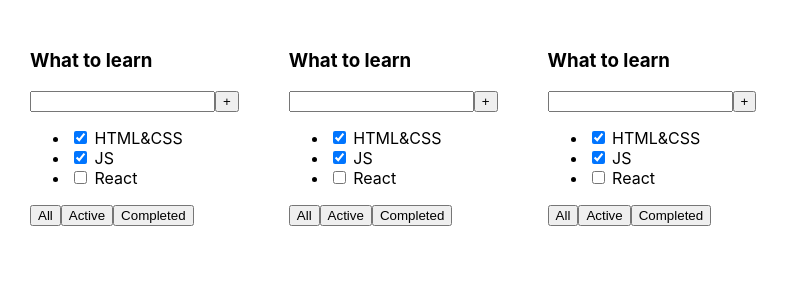
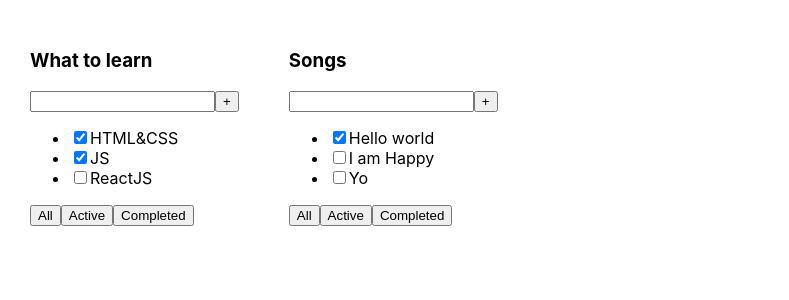
Before and after one commit to MariaStepanyan/microtasks, a React (Create React App) app: page / in a window 1280 px wide. Shown: the top 300 px of the page, without its empty margins (0-789 px from the left). Built offline with nearby package versions, Linux system fonts and the light colour scheme.

Commit message:
Components/ map/ ?: / refacter

```diff
--- a/src/App.tsx
+++ b/src/App.tsx
@@ -1,13 +1,22 @@
 import React from 'react'
 import './App.css'
-import { Todolist } from './Todolist'
+import { TasksType, Todolist } from './Todolist'
 
 function App() {
+  const tasks1: Array<TasksType> = [
+    { id: 1, title: 'HTML&CSS', isDone: true },
+    { id: 2, title: 'JS', isDone: true },
+    { id: 3, title: 'ReactJS', isDone: false },
+  ]
+  const tasks2: Array<TasksType> = [
+    { id: 1, title: 'Hello world', isDone: true },
+    { id: 2, title: 'I am Happy', isDone: false },
+    { id: 3, title: 'Yo', isDone: false },
+  ]
   return (
     <div className="App">
-      <Todolist />
-      <Todolist />
-      <Todolist />
+      <Todolist title="What to learn" tasks = {tasks1}/>
+      <Todolist title="Songs" tasks = {tasks2}/>
     </div>
   )
 }
--- /dev/null
+++ b/src/Button.tsx
@@ -0,0 +1,9 @@
+import React, { FC } from 'react'
+
+type ButtonPropstype = {
+  text: string
+}
+
+export const Button: FC<ButtonPropstype> = ({ text }) => {
+  return <button>{text}</button>
+}
--- a/src/Todolist.tsx
+++ b/src/Todolist.tsx
@@ -1,26 +1,41 @@
-export function Todolist() {
+import React, { FC } from 'react'
+import { Button } from './Button'
+
+export type TasksType = {
+  id: number
+  title: string
+  isDone: boolean
+}
+
+type TodolistPropsType = {
+  title: string
+  tasks: Array<TasksType>
+}
+
+export const Todolist: FC<TodolistPropsType> = ({ title, tasks }) => {
+  const tasksItems: JSX.Element = tasks.length !== 0
+  ? <ul>{tasks.map((task) => {
+      return (
+        <li>
+          <input type="checkbox" checked={task.isDone} />
+          <span>{task.title}</span>
+        </li>
+      )
+    })}</ul> : <span>Давай, до свидания</span>
+
+
   return (
     <div>
-      <h3>What to learn</h3>
+      <h3>{title}</h3>
       <div>
         <input />
-        <button>+</button>
+        <Button text="+" />
       </div>
-      <ul>
-        <li>
-          <input type="checkbox" checked={true} /> <span>HTML&CSS</span>
-        </li>
-        <li>
-          <input type="checkbox" checked={true} /> <span>JS</span>
-        </li>
-        <li>
-          <input type="checkbox" checked={false} /> <span>React</span>
-        </li>
-      </ul>
+      {tasksItems}
       <div>
-        <button>All</button>
-        <button>Active</button>
-        <button>Completed</button>
+        <Button text="All" />
+        <Button text="Active" />
+        <Button text="Completed" />
       </div>
     </div>
   )
```
